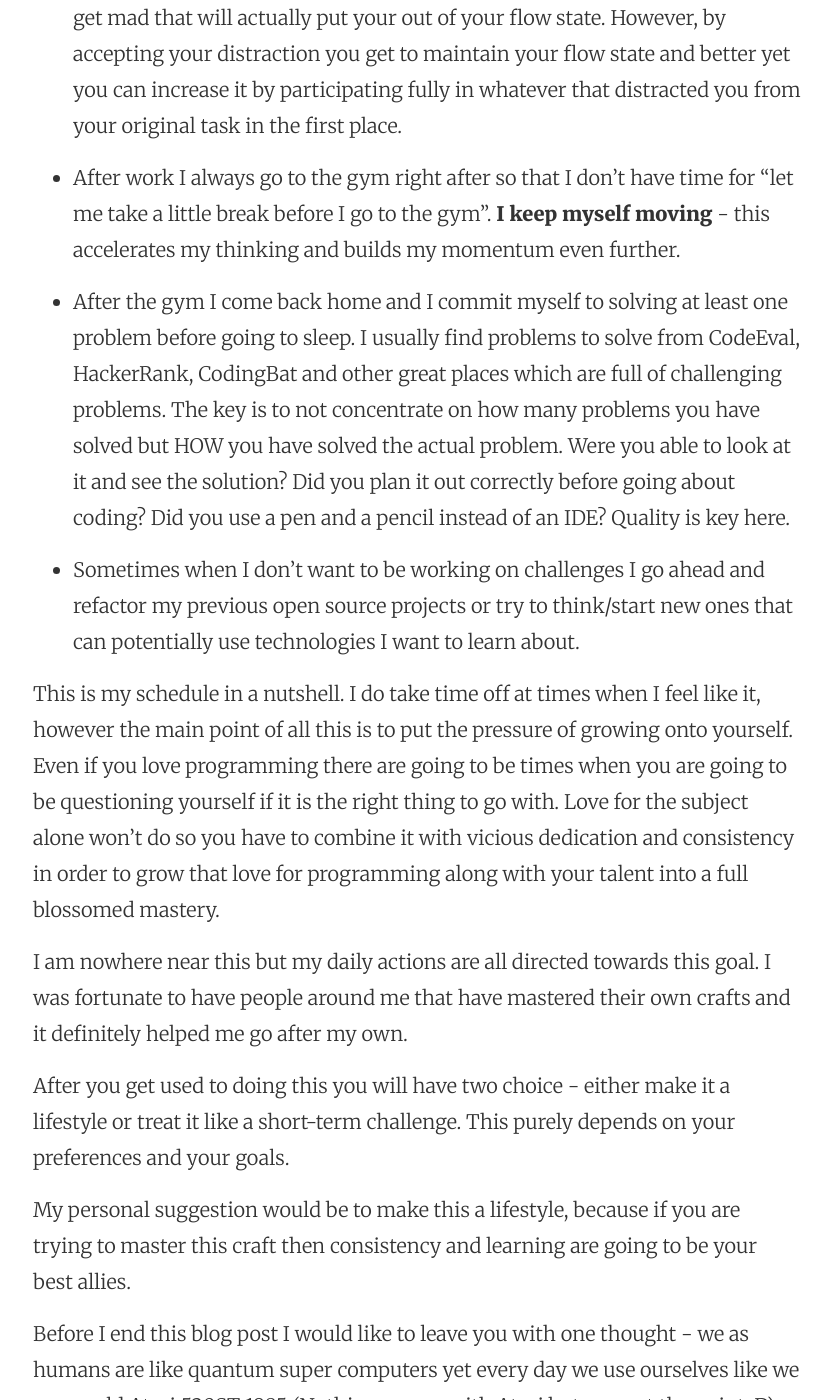
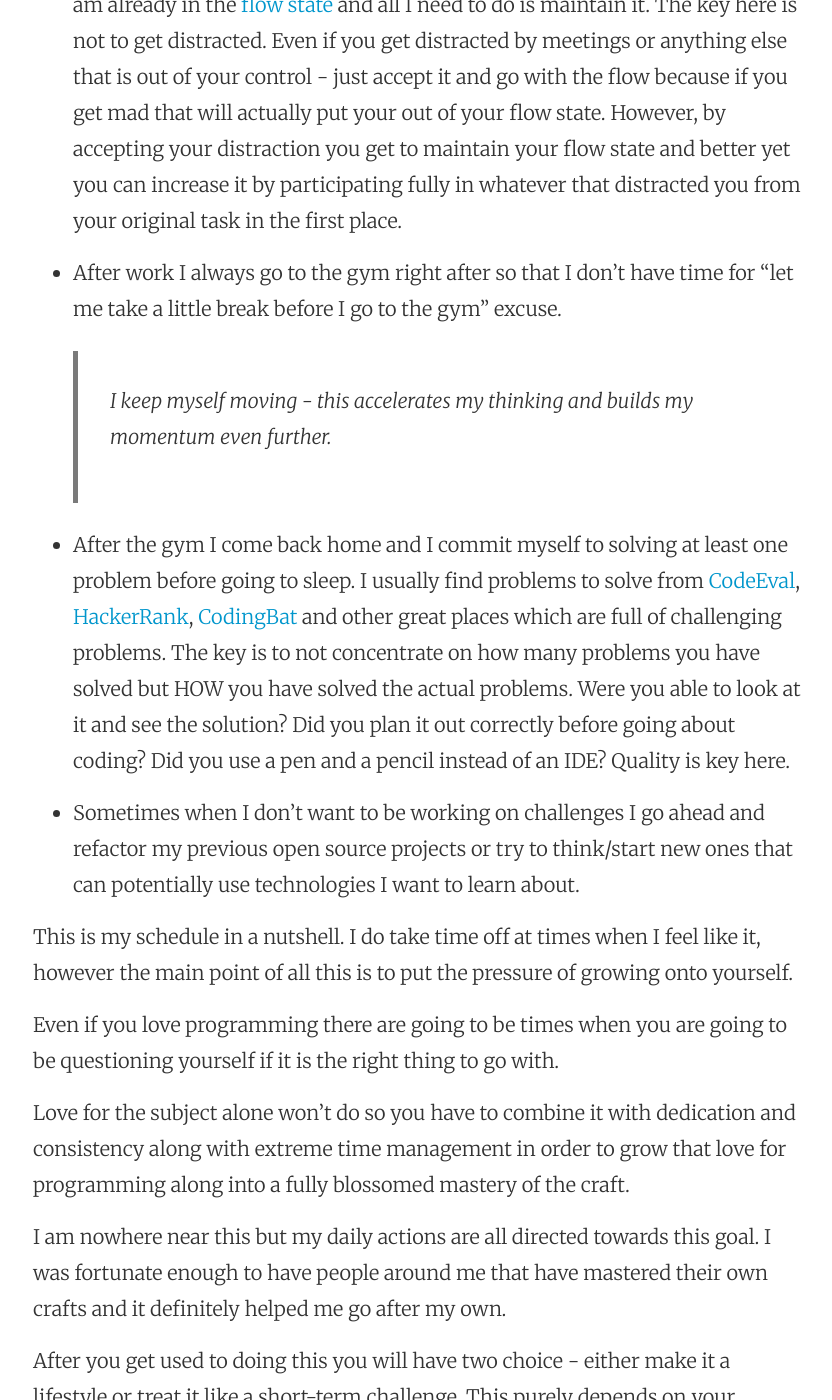
Before and after one commit to JungMinu/AvetisG.github.io, a Jekyll site: the page built from _posts/2015-06-16-extreme-time-management.md, in a window 1280 px wide and 1400 px high, scrolled down 2080 px. Shown: the whole window, without its empty margins (223-1055 px from the left). Built offline with Jekyll 4.4.1, drawn with Linux system fonts in a browser that asks for light colours; nearby versions of some CDN libraries; Markdown is read by kramdown in place of the engine named in the settings; comment, search, counter and statistics services are not loaded; some of the changed text lies outside the part shown.

Commit message:
Update 2015-06-16-extreme-time-management.md

```diff
--- a/_posts/2015-06-16-extreme-time-management.md
+++ b/_posts/2015-06-16-extreme-time-management.md
@@ -15,13 +15,13 @@ Go ahead and count how many hours you are actually tossing away on watching TV,
 
 You will be astonished - trust me.
 
-I thought I was a very productive guy myself and then after this experiment **I found out I wasted 5+ hours each day** on very unproductive tasks. That's a lot of time!
+I thought I was a very productive guy myself and then after this experiment I found out I wasted 5+ hours each day on very unproductive tasks. That's a lot of time!
 
 What I have tried doing in order to solve this problem is **compressing my time** by conditioning my mind to take **less breaks**.
 
 This helps me get a momentum going and actually get things done faster and in a more effective manner.
 
-The more things you have to do the more you get done and the more time you seem to "create" for yourself.
+> The more things you have to do the more you get done and the more time you seem to "create" for yourself.
 
 Where does this time come from? Pretty much from all the hours during which we all procrastinate (As you have seen from my own example).
 
@@ -33,18 +33,24 @@ In order to show you a real example, which you can use or modify as you wish, I
 
 * Once I get to work my mind is charged and ready to start solving problems - I am already in the [flow state](https://en.wikipedia.org/wiki/Flow_%28psychology%29 "flow state") and all I need to do is maintain it. The key here is not to get distracted. Even if you get distracted by meetings or anything else that is out of your control - just accept it and go with the flow because if you get mad that will actually put your out of your flow state. However, by accepting your distraction you get to maintain your flow state and better yet you can increase it by participating fully in whatever that distracted you from your original task in the first place.
 
-* After work I always go to the gym right after so that I don't have time for "let me take a little break before I go to the gym". **I keep myself moving** - this accelerates my thinking and builds my momentum even further.
+* After work I always go to the gym right after so that I don't have time for "let me take a little break before I go to the gym" excuse.
 
-* After the gym I come back home and I commit myself to solving at least one problem before going to sleep. I usually find problems to solve from CodeEval, HackerRank, CodingBat and other great places which are full of challenging problems. The key is to not concentrate on how many problems you have solved but HOW you have solved the actual problem. Were you able to look at it and see the solution? Did you plan it out correctly before going about coding? Did you use a pen and a pencil instead of an IDE? Quality is key here.
+> I keep myself moving - this accelerates my thinking and builds my momentum even further.
+
+* After the gym I come back home and I commit myself to solving at least one problem before going to sleep. I usually find problems to solve from [CodeEval](http://codeeval.com/ "CodeEval"), [HackerRank](http://hackerrank.com/ "HackerRank"), [CodingBat](http://codingbat.com/ "CodingBat") and other great places which are full of challenging problems. The key is to not concentrate on how many problems you have solved but HOW you have solved the actual problems. Were you able to look at it and see the solution? Did you plan it out correctly before going about coding? Did you use a pen and a pencil instead of an IDE? Quality is key here.
 
 * Sometimes when I don't want to be working on challenges I go ahead and refactor my previous open source projects or try to think/start new ones that can potentially use technologies I want to learn about.
 
-This is my schedule in a nutshell. I do take time off at times when I feel like it, however the main point of all this is to put the pressure of growing onto yourself. Even if you love programming there are going to be times when you are going to be questioning yourself if it is the right thing to go with. Love for the subject alone won't do so you have to combine it with vicious dedication and consistency in order to grow that love for programming along with your talent into a full blossomed mastery.
+This is my schedule in a nutshell. I do take time off at times when I feel like it, however the main point of all this is to put the pressure of growing onto yourself.
 
-I am nowhere near this but my daily actions are all directed towards this goal. I was fortunate to have people around me that have mastered their own crafts and it definitely helped me go after my own.
+Even if you love programming there are going to be times when you are going to be questioning yourself if it is the right thing to go with.
+
+Love for the subject alone won't do so you have to combine it with dedication and consistency along with extreme time management in order to grow that love for programming along into a fully blossomed mastery of the craft.
+
+I am nowhere near this but my daily actions are all directed towards this goal. I was fortunate enough to have people around me that have mastered their own crafts and it definitely helped me go after my own.
 
 After you get used to doing this you will have two choice - either make it a lifestyle or treat it like a short-term challenge. This purely depends on your preferences and your goals.
 
-My personal suggestion would be to make this a lifestyle, because if you are trying to master this craft then consistency and learning are going to be your best allies.
+My personal suggestion would be to make this a lifestyle, because if you are trying to master this craft then extreme time managmenet is your best ally (which could also be used in any other area of your life).
 
-Before I end this blog post I would like to leave you with one thought - we as humans are like quantum super computers yet every day we use ourselves like we are an old Atari 520ST 1985 (Nothing wrong with Atari but you get the point :D).
+Before I end this blog post I would like to leave you with one thought - we as humans are like quantum super computers yet on a daily basis we use ourselves as we are old Atari 520STs from 1985 (Nothing wrong with Atari but you get the point :D).
```
